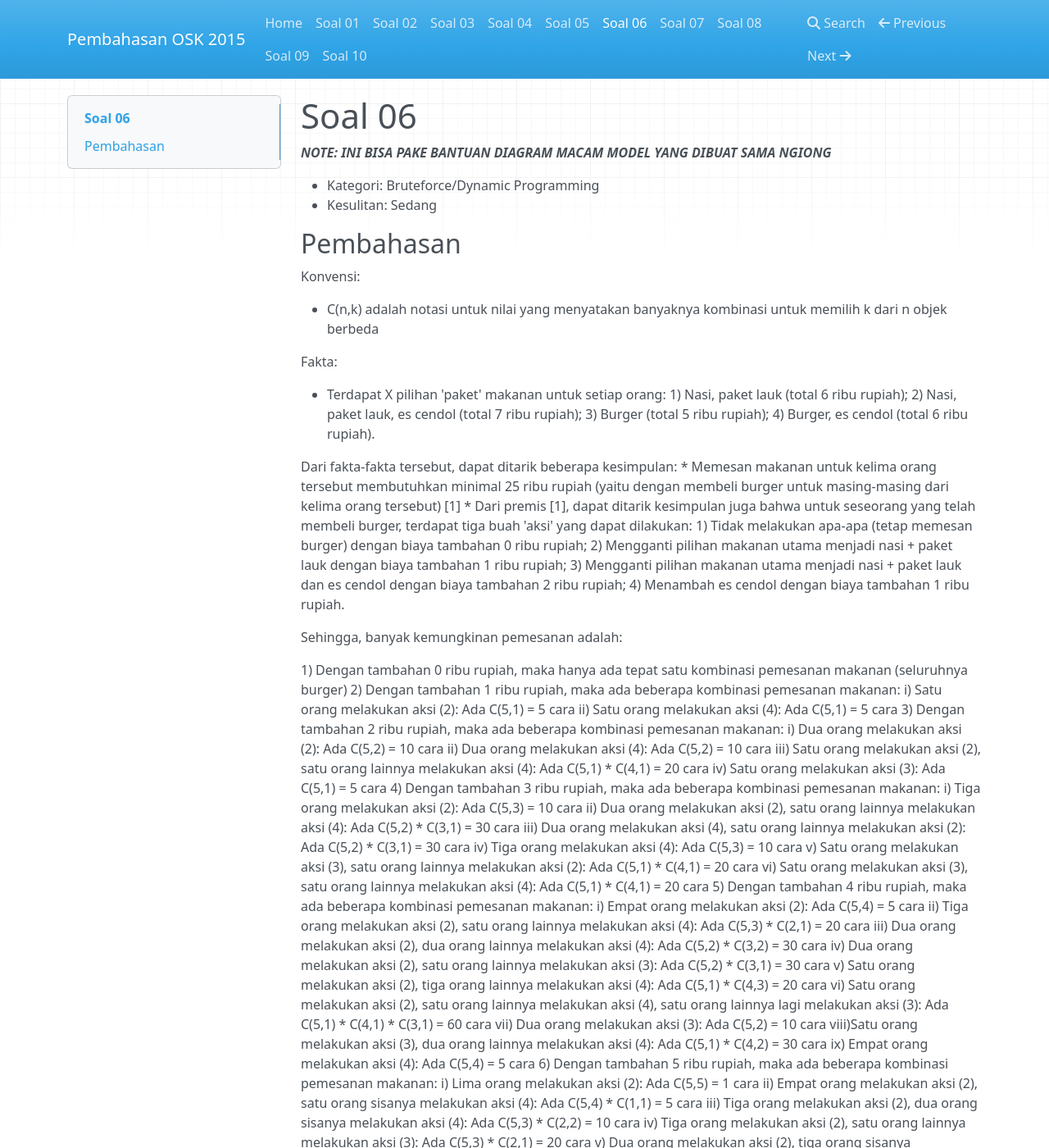
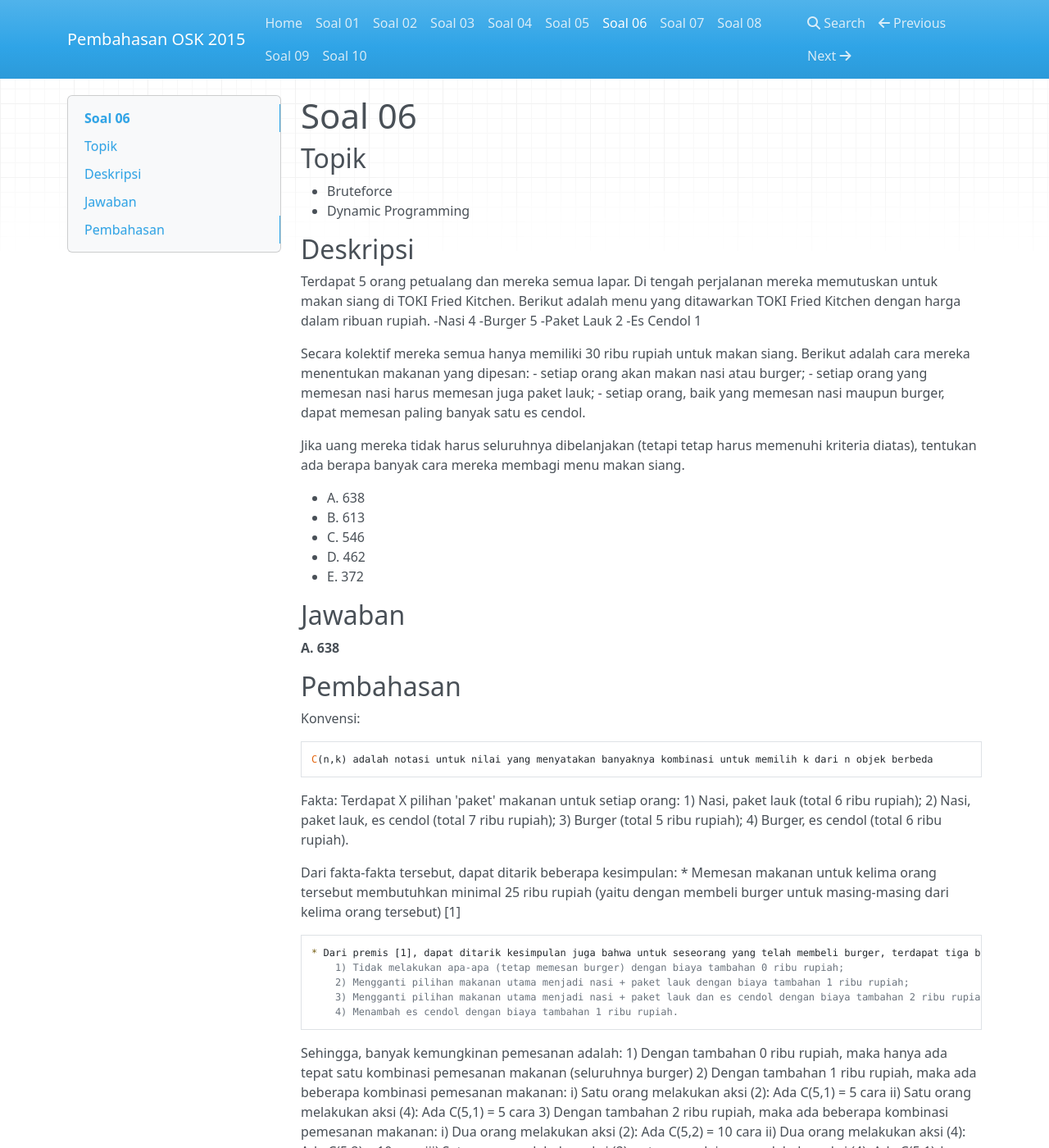
Before and after one commit to alijaya/OSK-2015, an MkDocs documentation site: the page built from docs/Soal 06.md, in a window 1280 px wide and 1400 px high. Shown: the whole window at 82% size. Built offline with MkDocs 1.6.1, drawn with Linux system fonts in a browser that asks for light colours; nearby versions of some CDN libraries; old or Windows-style settings are respelled for this version of MkDocs; some of the changed text lies outside the part shown.

Commit message:
no message

```diff
--- a/docs/Soal 06.md
+++ b/docs/Soal 06.md
@@ -1,77 +1,97 @@
 # Soal 06
 
-__*NOTE: INI BISA PAKE BANTUAN DIAGRAM MACAM MODEL YANG DIBUAT SAMA NGIONG*__
+## Topik
 
-* Kategori: Bruteforce/Dynamic Programming
-* Kesulitan: Sedang
+* Bruteforce
+* Dynamic Programming
+
+## Deskripsi
+
+Terdapat 5 orang petualang dan mereka semua lapar. Di tengah perjalanan mereka memutuskan untuk makan siang di TOKI Fried Kitchen. Berikut adalah menu yang ditawarkan TOKI Fried Kitchen dengan harga dalam ribuan rupiah.
+	-Nasi 				4
+	-Burger 			5
+	-Paket Lauk 		2
+	-Es Cendol 			1
+
+Secara kolektif mereka semua hanya memiliki 30 ribu rupiah untuk makan siang. Berikut adalah cara mereka menentukan makanan yang dipesan:
+	- setiap orang akan makan nasi atau burger;
+	- setiap orang yang memesan nasi harus memesan juga paket lauk;
+	- setiap orang, baik yang memesan nasi maupun burger, dapat memesan paling banyak satu es cendol.
+
+Jika uang mereka tidak harus seluruhnya dibelanjakan (tetapi tetap harus memenuhi kriteria diatas), tentukan ada berapa banyak cara mereka membagi menu makan siang.
+
+* A. 638
+* B. 613
+* C. 546
+* D. 462
+* E. 372
+
+## Jawaban
+**A. 638**
 
 ## Pembahasan
 
 Konvensi:
 
-* C(n,k) adalah notasi untuk nilai yang menyatakan banyaknya kombinasi untuk
-	memilih k dari n objek berbeda
+	C(n,k) adalah notasi untuk nilai yang menyatakan banyaknya kombinasi untuk memilih k dari n objek berbeda
 
 Fakta:
-
-* Terdapat X pilihan 'paket' makanan untuk setiap orang:
-	1) Nasi, paket lauk (total 6 ribu rupiah);
-	2) Nasi, paket lauk, es cendol (total 7 ribu rupiah);
-	3) Burger (total 5 ribu rupiah);
-	4) Burger, es cendol (total 6 ribu rupiah).
+	Terdapat X pilihan 'paket' makanan untuk setiap orang:
+		1) Nasi, paket lauk (total 6 ribu rupiah);
+		2) Nasi, paket lauk, es cendol (total 7 ribu rupiah);
+		3) Burger (total 5 ribu rupiah);
+		4) Burger, es cendol (total 6 ribu rupiah).
 
 Dari fakta-fakta tersebut, dapat ditarik beberapa kesimpulan:
-* Memesan makanan untuk kelima orang tersebut membutuhkan minimal 25 ribu rupiah (yaitu dengan
-	membeli burger untuk masing-masing dari kelima orang tersebut)														[1]
-* Dari premis [1], dapat ditarik kesimpulan juga bahwa untuk seseorang yang telah membeli burger,
-	terdapat tiga buah 'aksi' yang dapat dilakukan:
+	* Memesan makanan untuk kelima orang tersebut membutuhkan minimal 25 ribu rupiah (yaitu dengan membeli burger untuk masing-masing dari kelima orang tersebut) [1]
+
+	* Dari premis [1], dapat ditarik kesimpulan juga bahwa untuk seseorang yang telah membeli burger, terdapat tiga buah 'aksi' yang dapat dilakukan:
 		1) Tidak melakukan apa-apa (tetap memesan burger) dengan biaya tambahan 0 ribu rupiah;
 		2) Mengganti pilihan makanan utama menjadi nasi + paket lauk dengan biaya tambahan 1 ribu rupiah;
 		3) Mengganti pilihan makanan utama menjadi nasi + paket lauk dan es cendol dengan biaya tambahan 2 ribu rupiah;
 		4) Menambah es cendol dengan biaya tambahan 1 ribu rupiah.
 
 Sehingga, banyak kemungkinan pemesanan adalah:
+	1) Dengan tambahan 0 ribu rupiah, maka hanya ada tepat satu kombinasi pemesanan makanan (seluruhnya burger)
+	2) Dengan tambahan 1 ribu rupiah, maka ada beberapa kombinasi pemesanan makanan:
+		i) 	 Satu orang melakukan aksi (2): Ada C(5,1) = 5 cara
+		ii)	 Satu orang melakukan aksi (4): Ada C(5,1) = 5 cara
+	3) Dengan tambahan 2 ribu rupiah, maka ada beberapa kombinasi pemesanan makanan:
+		i) 	 Dua orang melakukan aksi (2): Ada C(5,2) = 10 cara
+		ii)  Dua orang melakukan aksi (4): Ada C(5,2) = 10 cara
+		iii) Satu orang melakukan aksi (2), satu orang lainnya melakukan aksi (4): Ada C(5,1) * C(4,1) = 20 cara
+		iv)  Satu orang melakukan aksi (3): Ada C(5,1) = 5 cara
+	4) Dengan tambahan 3 ribu rupiah, maka ada beberapa kombinasi pemesanan makanan:
+		i)   Tiga orang melakukan aksi (2): Ada C(5,3) = 10 cara
+		ii)  Dua orang melakukan aksi (2), satu orang lainnya melakukan aksi (4): Ada C(5,2) * C(3,1) = 30 cara
+		iii) Dua orang melakukan aksi (4), satu orang lainnya melakukan aksi (2): Ada C(5,2) * C(3,1) = 30 cara
+		iv)  Tiga orang melakukan aksi (4): Ada C(5,3) = 10 cara
+		v)   Satu orang melakukan aksi (3), satu orang lainnya melakukan aksi (2): Ada C(5,1) * C(4,1) = 20 cara
+		vi)  Satu orang melakukan aksi (3), satu orang lainnya melakukan aksi (4): Ada C(5,1) * C(4,1) = 20 cara
+	5) Dengan tambahan 4 ribu rupiah, maka ada beberapa kombinasi pemesanan makanan:
+		i)   Empat orang melakukan aksi (2): Ada C(5,4) = 5 cara
+		ii)  Tiga orang melakukan aksi (2), satu orang lainnya melakukan aksi (4): Ada C(5,3) * C(2,1) = 20 cara
+		iii) Dua orang melakukan aksi (2), dua orang lainnya melakukan aksi (4): Ada C(5,2) * C(3,2) = 30 cara
+		iv)  Dua orang melakukan aksi (2), satu orang lainnya melakukan aksi (3): Ada C(5,2) * C(3,1) = 30 cara
+		v)   Satu orang melakukan aksi (2), tiga orang lainnya melakukan aksi (4): Ada C(5,1) * C(4,3) = 20 cara
+		vi)	 Satu orang melakukan aksi (2), satu orang lainnya melakukan aksi (4), satu orang lainnya lagi melakukan aksi (3): Ada C(5,1) * C(4,1) * C(3,1) = 60 cara
+		vii) Dua orang melakukan aksi (3): Ada C(5,2) = 10 cara
+		viii)Satu orang melakukan aksi (3), dua orang lainnya melakukan aksi (4): Ada C(5,1) * C(4,2) = 30 cara
+		ix)  Empat orang melakukan aksi (4): Ada C(5,4) = 5 cara
+	6) Dengan tambahan 5 ribu rupiah, maka ada beberapa kombinasi pemesanan makanan:
+		i)   Lima orang melakukan aksi (2): Ada C(5,5) = 1 cara
+		ii)  Empat orang melakukan aksi (2), satu orang sisanya melakukan aksi (4): Ada C(5,4) * C(1,1) = 5 cara
+		iii) Tiga orang melakukan aksi (2), dua orang sisanya melakukan aksi (4): Ada C(5,3) * C(2,2) = 10 cara
+		iv)  Tiga orang melakukan aksi (2), satu orang lainnya melakukan aksi (3): Ada C(5,3) * C(2,1) = 20 cara
+		v)   Dua orang melakukan aksi (2), tiga orang sisanya melakukan aksi (4): Ada C(5,2) * C(3,3) = 10 cara
+		vi)  Dua orang melakukan aksi (2), satu orang melakukan aksi (4), satu orang lainnya melakukan aksi (3): Ada C(5,2) * C(3,1) * C(2,1) = 60 cara
+		vii) Satu orang melakukan aksi (2), empat orang lainnya melakukan aksi (4): Ada C(5,1) * C(4,4) = 5 cara
+		viii)Satu orang melakukan aksi (2), dua orang lainnya melakukan aksi (4), satu orang lainnya melakukan aksi (3): Ada C(5,1) * C(4,2) * C(2,1) = 60 cara
+		ix)  Satu orang melakukan aksi (2), dua orang lainnya melakukan aksi (4): Ada C(5,1) * C(4,2) = 30 cara
+		x)   Lima orang melakukan aksi (4): Ada C(5,5) = 1 cara
+		xi)  Tiga orang melakukan aksi (4), satu orang lainnya melakukan aksi (3): Ada C(5,3) * C(2,1) = 20 cara
+		xii) Satu orang melakukan aksi (4), dua orang lainnya melakukan aksi (3): Ada C(5,1) * C(4,2) = 30 cara
 
-1) Dengan tambahan 0 ribu rupiah, maka hanya ada tepat satu kombinasi pemesanan makanan (seluruhnya burger)
-2) Dengan tambahan 1 ribu rupiah, maka ada beberapa kombinasi pemesanan makanan:
-	i) 	 Satu orang melakukan aksi (2): Ada C(5,1) = 5 cara
-	ii)	 Satu orang melakukan aksi (4): Ada C(5,1) = 5 cara
-3) Dengan tambahan 2 ribu rupiah, maka ada beberapa kombinasi pemesanan makanan:
-	i) 	 Dua orang melakukan aksi (2): Ada C(5,2) = 10 cara
-	ii)  Dua orang melakukan aksi (4): Ada C(5,2) = 10 cara
-	iii) Satu orang melakukan aksi (2), satu orang lainnya melakukan aksi (4): Ada C(5,1) * C(4,1) = 20 cara
-	iv)  Satu orang melakukan aksi (3): Ada C(5,1) = 5 cara
-4) Dengan tambahan 3 ribu rupiah, maka ada beberapa kombinasi pemesanan makanan:
-	i)   Tiga orang melakukan aksi (2): Ada C(5,3) = 10 cara
-	ii)  Dua orang melakukan aksi (2), satu orang lainnya melakukan aksi (4): Ada C(5,2) * C(3,1) = 30 cara
-	iii) Dua orang melakukan aksi (4), satu orang lainnya melakukan aksi (2): Ada C(5,2) * C(3,1) = 30 cara
-	iv)  Tiga orang melakukan aksi (4): Ada C(5,3) = 10 cara
-	v)   Satu orang melakukan aksi (3), satu orang lainnya melakukan aksi (2): Ada C(5,1) * C(4,1) = 20 cara
-	vi)  Satu orang melakukan aksi (3), satu orang lainnya melakukan aksi (4): Ada C(5,1) * C(4,1) = 20 cara
-5) Dengan tambahan 4 ribu rupiah, maka ada beberapa kombinasi pemesanan makanan:
-	i)   Empat orang melakukan aksi (2): Ada C(5,4) = 5 cara
-	ii)  Tiga orang melakukan aksi (2), satu orang lainnya melakukan aksi (4): Ada C(5,3) * C(2,1) = 20 cara
-	iii) Dua orang melakukan aksi (2), dua orang lainnya melakukan aksi (4): Ada C(5,2) * C(3,2) = 30 cara
-	iv)  Dua orang melakukan aksi (2), satu orang lainnya melakukan aksi (3): Ada C(5,2) * C(3,1) = 30 cara
-	v)   Satu orang melakukan aksi (2), tiga orang lainnya melakukan aksi (4): Ada C(5,1) * C(4,3) = 20 cara
-	vi)	 Satu orang melakukan aksi (2), satu orang lainnya melakukan aksi (4), satu orang lainnya lagi melakukan aksi (3): Ada C(5,1) * C(4,1) * C(3,1) = 60 cara
-	vii) Dua orang melakukan aksi (3): Ada C(5,2) = 10 cara
-	viii)Satu orang melakukan aksi (3), dua orang lainnya melakukan aksi (4): Ada C(5,1) * C(4,2) = 30 cara
-	ix)  Empat orang melakukan aksi (4): Ada C(5,4) = 5 cara
-6) Dengan tambahan 5 ribu rupiah, maka ada beberapa kombinasi pemesanan makanan:
-	i)   Lima orang melakukan aksi (2): Ada C(5,5) = 1 cara
-	ii)  Empat orang melakukan aksi (2), satu orang sisanya melakukan aksi (4): Ada C(5,4) * C(1,1) = 5 cara
-	iii) Tiga orang melakukan aksi (2), dua orang sisanya melakukan aksi (4): Ada C(5,3) * C(2,2) = 10 cara
-	iv)  Tiga orang melakukan aksi (2), satu orang lainnya melakukan aksi (3): Ada C(5,3) * C(2,1) = 20 cara
-	v)   Dua orang melakukan aksi (2), tiga orang sisanya melakukan aksi (4): Ada C(5,2) * C(3,3) = 10 cara
-	vi)  Dua orang melakukan aksi (2), satu orang melakukan aksi (4), satu orang lainnya melakukan aksi (3): Ada C(5,2) * C(3,1) * C(2,1) = 60 cara
-	vii) Satu orang melakukan aksi (2), empat orang lainnya melakukan aksi (4): Ada C(5,1) * C(4,4) = 5 cara
-	viii)Satu orang melakukan aksi (2), dua orang lainnya melakukan aksi (4), satu orang lainnya melakukan aksi (3): Ada C(5,1) * C(4,2) * C(2,1) = 60 cara
-	ix)  Satu orang melakukan aksi (2), dua orang lainnya melakukan aksi (4): Ada C(5,1) * C(4,2) = 30 cara
-	x)   Lima orang melakukan aksi (4): Ada C(5,5) = 1 cara
-	xi)  Tiga orang melakukan aksi (4), satu orang lainnya melakukan aksi (3): Ada C(5,3) * C(2,1) = 20 cara
-	xii) Satu orang melakukan aksi (4), dua orang lainnya melakukan aksi (3): Ada C(5,1) * C(4,2) = 30 cara
-
-Total cara: 1 + 10 + 45 + 120 + 210 + 252 = 638 cara.
+Total cara: 1 + 10 + 45 + 120 + 210 + 252 = **638** cara.
 
 Jawaban: **638** cara.
```
